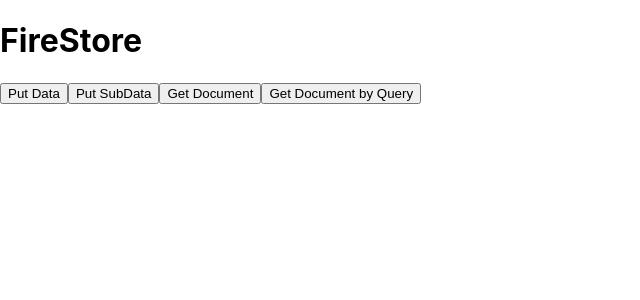
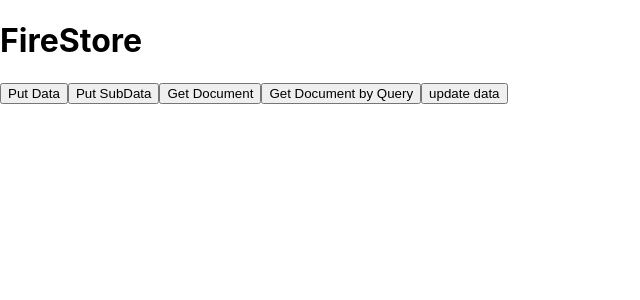
Before and after one commit to Ujala-355/Firebase_react_App, a React (Create React App) app: page / in a window 1280 px wide. Shown: the top 300 px of the page, without its empty margins (0-640 px from the left). Built offline with nearby package versions, Linux system fonts and the light colour scheme.

Commit message:
update data

```diff
--- a/src/firestore.js
+++ b/src/firestore.js
@@ -1,4 +1,4 @@
-import { getFirestore, collection, addDoc, doc, getDoc, query,where,getDocs} from "firebase/firestore";
+import { getFirestore, collection, addDoc, doc, getDoc, query,where,getDocs,updateDoc} from "firebase/firestore";
 import { app } from "./firebase";
 
 const firestore = getFirestore(app);
@@ -37,8 +37,13 @@
     const snapshot=await getDocs(q);
     snapshot.forEach((doc)=>
         console.log(doc.id,"=>",doc.data()));
-        console.log("hello")
   };
+  const update=async()=>{
+      const docRef=doc(firestore,'cities','n3fgW9lIy3YQQ5BM7QF0');
+      await updateDoc(docRef,{
+        name:"kanpur nagar"
+      })
+  }
   return (
     <>
       <h1>FireStore</h1>
@@ -46,7 +51,7 @@
       <button onClick={makeSubCollection}>Put SubData</button>
       <button onClick={getDocument}>Get Document</button>
       <button onClick={getDocumentsByQuesry}>Get Document by Query</button>
-
+      <button onClick={update}>update data</button>
     </>
   );
 };
```
